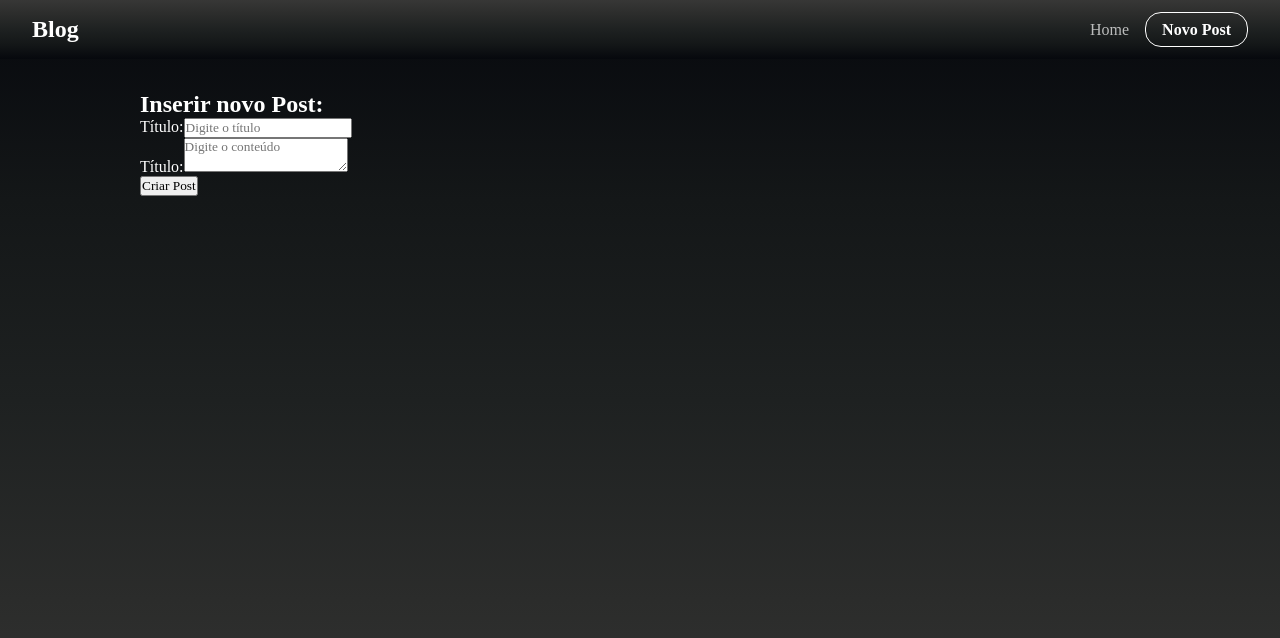
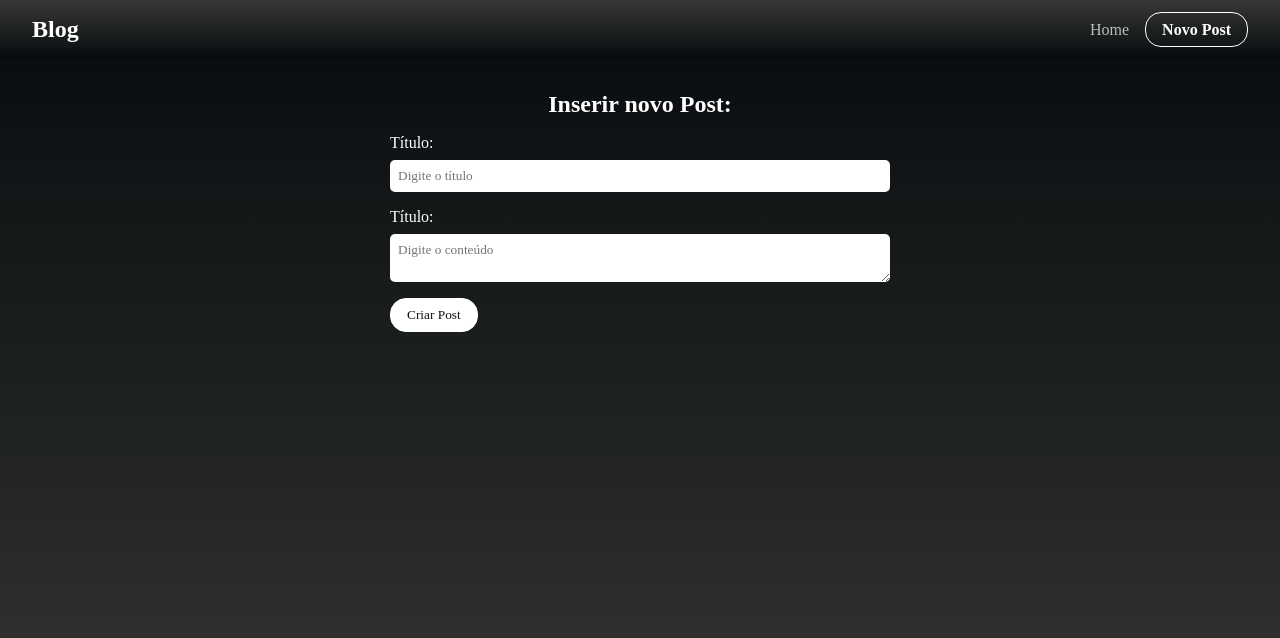
Before and after one commit to JoseCarlos-Filho/Blog, a React (Vite) app in the folder blog-react-axios/: page /new in a window 1280 px wide. Shown: the top 638 px of the page. Built offline with nearby package versions, Linux system fonts and the light colour scheme; a web font is replaced by a local one.

Commit message:
Projeto Blog React+Vite+Axios: Lógica dos inputs para enviar informações atrav.

```diff
--- a/blog-react-axios/src/routes/NewPost.css
+++ b/blog-react-axios/src/routes/NewPost.css
@@ -0,0 +1,45 @@
+.new-post h2 {
+  text-align: center;
+  margin-bottom: 1rem;
+}
+
+form {
+  max-width: 500px;
+  width: 100%;
+  margin: 0 auto;
+}
+
+.form-control {
+  display: flex;
+  flex-direction: column;
+  margin-bottom: 1rem;
+}
+
+.form-control label {
+  margin-bottom: 0.5rem;
+}
+
+.form-control input,
+.form-control textarea {
+  padding: 0.5rem;
+  border-radius: 5px;
+  border: none;
+}
+
+.btn-submit {
+  background-color: #ffffff;
+  color: #0e1217;
+  border: 1px solid #ffffff;
+  opacity: 1;
+  padding: 0.5rem 1rem;
+  max-width: 100px;
+  text-align: center;
+  cursor: pointer;
+  border-radius: 1rem;
+  transition: 0.3s;
+}
+
+.btn-submit:hover {
+  color: #ffffff;
+  background-color: #0e1217;
+}
--- a/blog-react-axios/src/routes/NewPost.jsx
+++ b/blog-react-axios/src/routes/NewPost.jsx
@@ -1,10 +1,28 @@
+import blogFetch from "../axios/config";
+
+import { useState } from "react";
+
+import { useNavigate } from "react-router-dom";
+
 import "./NewPost.css";
 
 const NewPost = () => {
+  const navigate = useNavigate();
+
+  const [title, setTitle] = useState();
+
+  const [body, setBody] = useState();
+
+  const createPost = (e) => {
+    e.preventDefault();
+    console.log("teste");
+    console.log(title, body);
+  };
+
   return (
     <div className="new-post">
       <h2>Inserir novo Post:</h2>
-      <form>
+      <form onSubmit={(e) => createPost(e)}>
         <div className="form-control">
           <label htmlFor="title">Título:</label>
           <input
@@ -12,6 +30,7 @@ const NewPost = () => {
             name="title"
             id="title"
             placeholder="Digite o título"
+            onChange={(e) => setTitle(e.target.value)}
           />
         </div>
         <div className="form-control">
@@ -20,6 +39,7 @@ const NewPost = () => {
             name="body"
             id="body"
             placeholder="Digite o conteúdo"
+            onChange={(e) => setBody(e.target.value)}
           ></textarea>
         </div>
         <input type="submit" value="Criar Post" className="btn-submit" />
```
